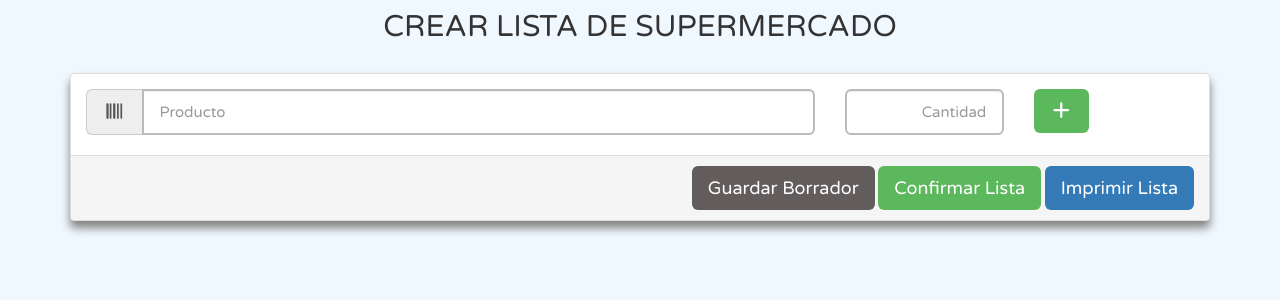
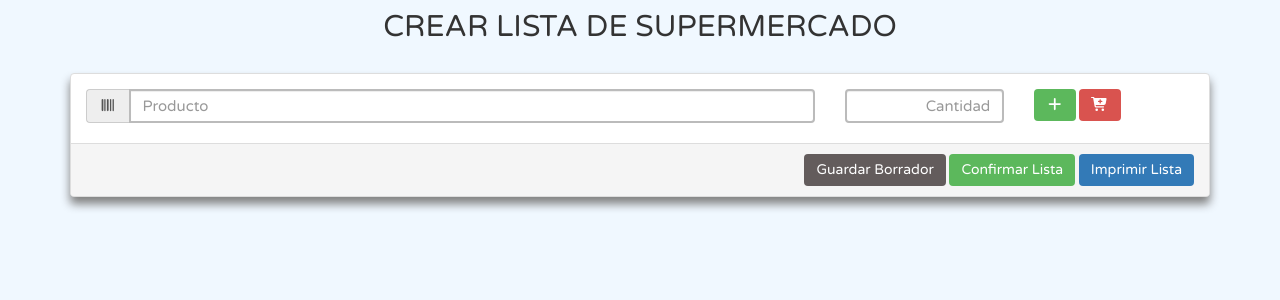
Before and after one commit to braian09millo/Inventario, an ASP.NET MVC app: page /ListaMercado/ListaMercadoView in a window 1280 px wide. Shown: the part 51-351 px from the top of the page. Run offline with ASP.NET Core 8 and stand-ins for ASP.NET MVC 5, Linux system fonts and the light colour scheme; the project's own start-up code is not run, and a stand-in starts its controllers and pages; some libraries are stand-ins or nearby versions.

Commit message:
Agregar producto desde la creación de listas

```diff
--- a/API_Inventory/API_Inventory/Scripts/app.js
+++ b/API_Inventory/API_Inventory/Scripts/app.js
@@ -49,27 +49,58 @@ function guardarProducto() {
             cargarProductos('P');
         }
     });
+}
+
+function guardarProductoDesdeLista(elemento) {
+
+    let inputValor = $(elemento).parent().parent().find('.inputProducto').val().toUpperCase();
+
+    console.log(inputValor);
+
+    let xoProducto = {
+        ProductoID: 0,
+        Descripcion: inputValor
+    }
+
+    $.ajax({
+
+        method: 'POST',
+        url: '/api/Producto/AddProducto',
+        data: xoProducto,
+        success: function (result) {
+
+            limpiarDatos();
+            $('#modalProducto').modal('hide');
+        },
+        complete: function (result) {
+
+            cargarProductos('LM');
+        }
+    });
 
 }
+
 
  //LISTA DE MERCADO METODOS
 function agregarItem() {
 
     var html = '<div class="form-group">' +
         '<div class="col-sm-8 col-xs-6">' +
-        '<div class="input-group input-group-lg">' +
+        '<div class="input-group">' +
         '<span class="input-group-addon" id="basic-addon1"><i class="fas fa-barcode"></i></span>' +
-        '<input type="text" class="form-control inputProducto" placeholder="Producto" id="txtProducto" aria-describedby="basic-addon1" />' +
+        '<input type="text" class="form-control inputProducto" placeholder="Producto" aria-describedby="basic-addon1" />' +
         '</div>' +
         '</div >' +
         '<div class="col-sm-2 col-xs-3">' +
-        '<input type="text" class="form-control input-lg inputCantidad" placeholder="Cantidad" id="txtCantidad"/>' +
+        '<input type="text" class="form-control inputCantidad" placeholder="Cantidad" />' +
         '</div>' +
         '<div class="col-sm-2 col-xs-3">' +
-        '<button class="btn btn-success btn-lg btn-add" onclick="agregarItem()"><i class="fas fa-plus"></i></button> ' +
-        '<button class="btn btn-danger btn-lg" onclick="eliminarItem(this)"><i class="fas fa-trash"></i></button>' +
+        '<button class="btn btn-success btn-add" onclick="agregarItem()"><i class="fas fa-plus"></i></button> ' +
+        '<button class="btn btn-danger btnAddProducto" onclick="guardarProductoDesdeLista(this)" title="Agregar producto nuevo"><i class="fas fa-cart-plus"></i></button> ' +
+        '<button class="btn btn-danger" onclick="eliminarItem(this)"><i class="fas fa-trash"></i></button>' +
         '</div>' +
-        '</div>'
+        '</div>' +
+        '<script>$(".inputProducto").autocomplete({ source: arrProductos.map(x => x.Descripcion) });</script>'
 
     $('#formBody').append(html);
 }
@@ -137,5 +168,4 @@ function eliminarProducto(element) {
             cargarProductos('P');
         }
     });
-
 }
--- a/API_Inventory/API_Inventory/Views/Shared/PanelContainer.cshtml
+++ b/API_Inventory/API_Inventory/Views/Shared/PanelContainer.cshtml
@@ -4,17 +4,18 @@
             <div class="form-group">
                 <div class="col-sm-8 col-xs-6">
                     <div class="ui-widget">
-                        <div class="input-group input-group-lg">
+                        <div class="input-group">
                             <span class="input-group-addon" id="basic-addon1"><i class="fas fa-barcode"></i></span>
-                            <input type="text" class="form-control inputProducto" placeholder="Producto" id="txtProducto" aria-describedby="basic-addon1" />
+                            <input type="text" class="form-control inputProducto" placeholder="Producto" aria-describedby="basic-addon1" required />
                         </div>
                     </div>
                 </div>
                 <div class="col-sm-2 col-xs-3">
-                    <input type="text" class="form-control input-lg inputCantidad" placeholder="Cantidad" id="txtCantidad" />
+                    <input type="text" class="form-control inputCantidad" placeholder="Cantidad" />
                 </div>
                 <div class="col-sm-2 col-xs-2">
-                    <button class="btn btn-success btn-lg btn-add" onclick="agregarItem()"><i class="fas fa-plus"></i></button>
+                    <button class="btn btn-success btn-add" onclick="agregarItem()" title="Agregar item"><i class="fas fa-plus"></i></button>
+                    <button class="btn btn-danger btnAddProducto" onclick="guardarProductoDesdeLista(this)" title="Agregar producto nuevo"><i class="fas fa-cart-plus"></i></button>
                 </div>
             </div>
         </div>
@@ -23,9 +24,9 @@
         <div class="row">
             <div class="col-sm-12">
                 <div class="pull-right">
-                    <button class="btn btn-inverse btn-lg" onclick="guardarBorrador()">Guardar Borrador</button>
-                    <button class="btn btn-success btn-lg" onclick="confirmarLista()">Confirmar Lista</button>
-                    <button class="btn btn-primary btn-lg" onclick="imprimirLista()">Imprimir Lista</button>
+                    <button class="btn btn-inverse" onclick="guardarBorrador()">Guardar Borrador</button>
+                    <button class="btn btn-success" onclick="confirmarLista()">Confirmar Lista</button>
+                    <button class="btn btn-primary" onclick="imprimirLista()">Imprimir Lista</button>
                 </div>
             </div>
         </div>
```
